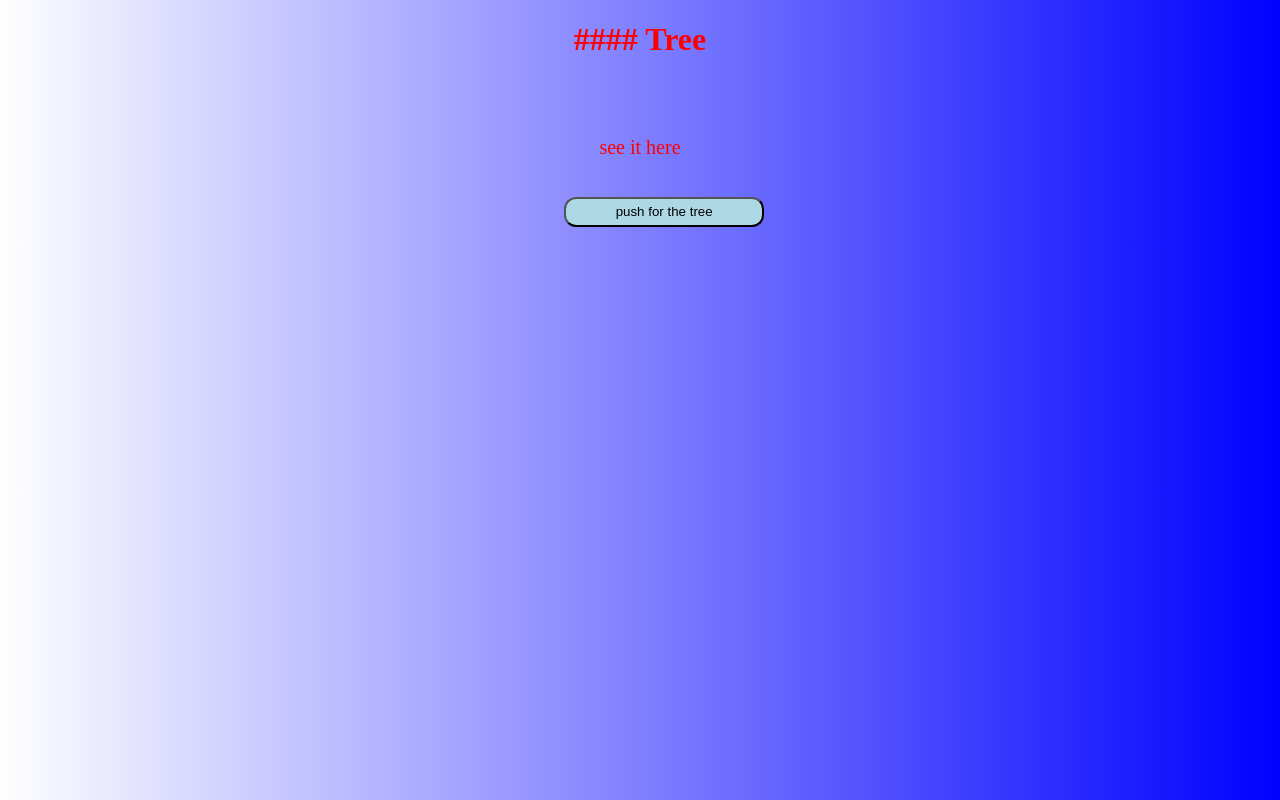
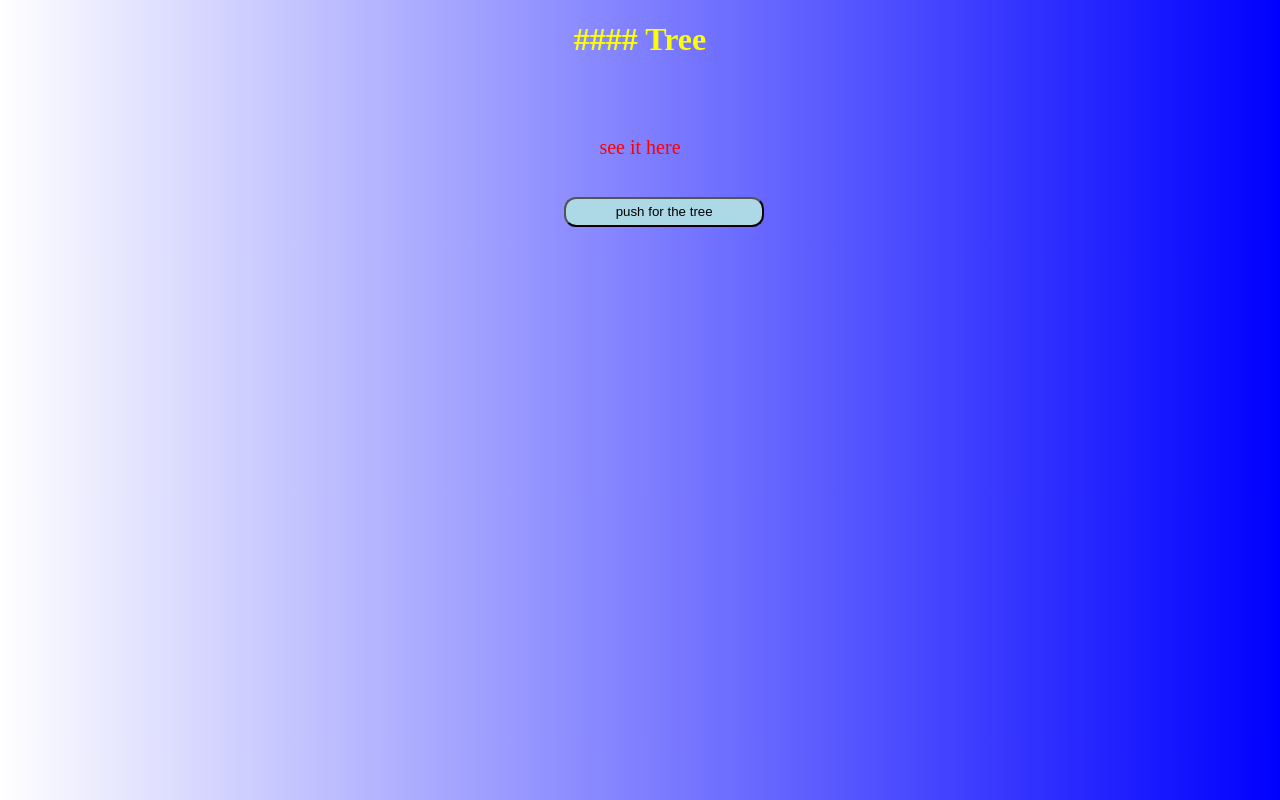
Before and after one commit to Brew906/Tree-on-page, a plain HTML site: page index.html in a window 1280 px wide. Shown: the top 800 px of the page. Drawn offline with Linux system fonts and the light colour scheme.

Commit message:
changed h1 color

```diff
--- a/style.css
+++ b/style.css
@@ -3,7 +3,7 @@ body {
     background-image: linear-gradient(90deg,white 0%,blue 100%);
 }
 h1 {
-    color: red;
+    color: rgb(251, 255, 0);
     text-align: center;
 }
 p{
```
